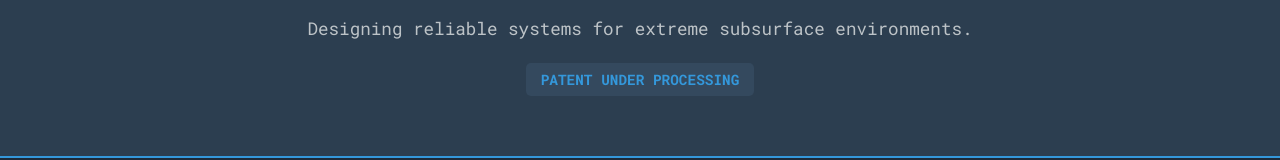
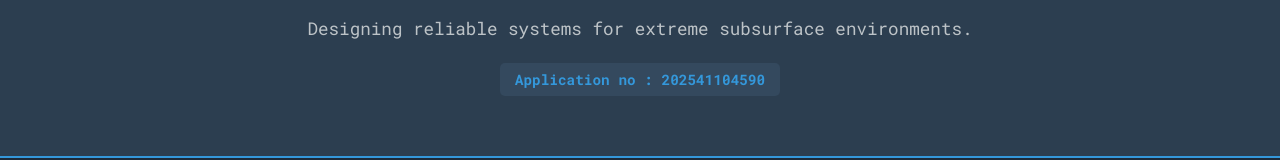
Before and after one commit to Jeeva-1405/Portfolio, a plain HTML site: page index.html in a window 1280 px wide. Shown: the part 746-906 px from the top of the page. Drawn offline with Linux system fonts and the light colour scheme.

Commit message:
Update index.html

```diff
--- a/index.html
+++ b/index.html
@@ -38,7 +38,7 @@
         <h1>Patented Autonomous Mine Rover</h1>
         <p class="tagline">Designing reliable systems for extreme subsurface environments.</p>
         <div class="patent-info">
-            <span class="badge">PATENT UNDER PROCESSING</span>
+            <span class="badge">Application no : 202541104590</span>
         </div>
     </header>
 
```
